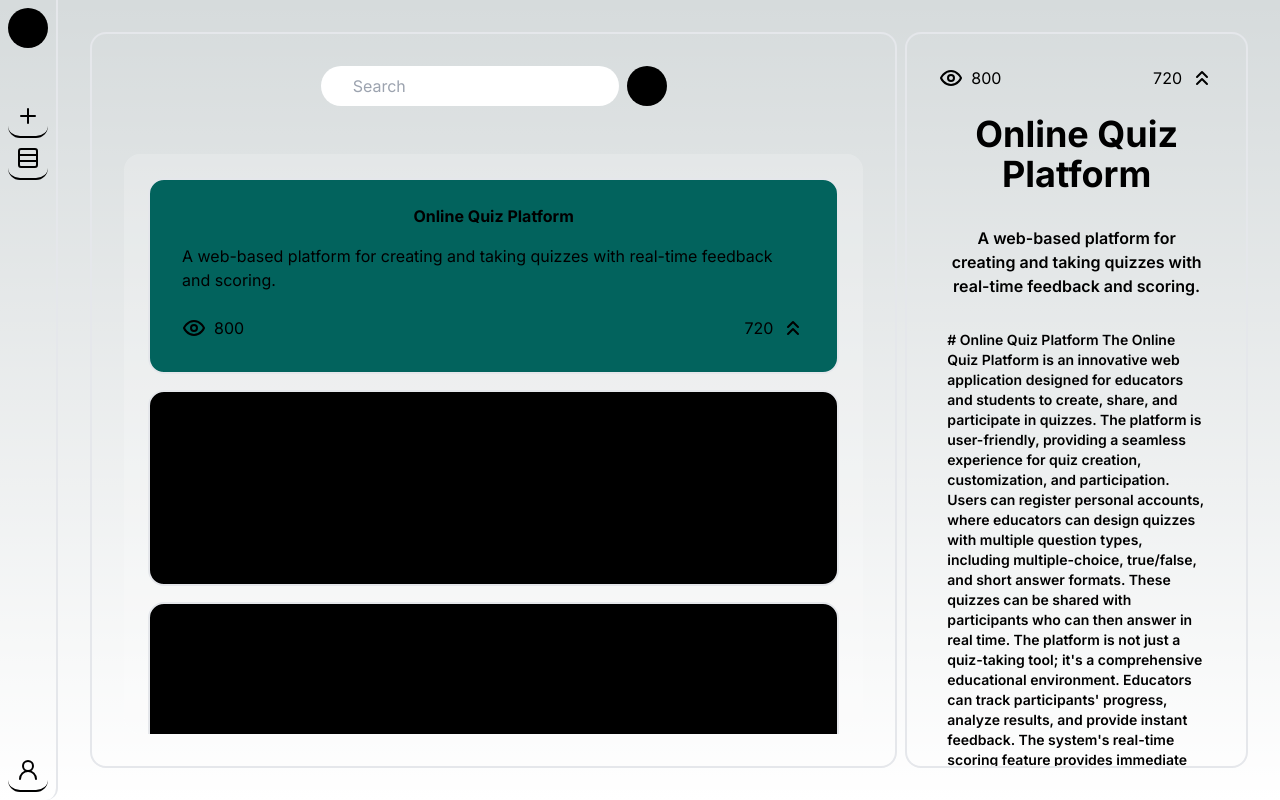
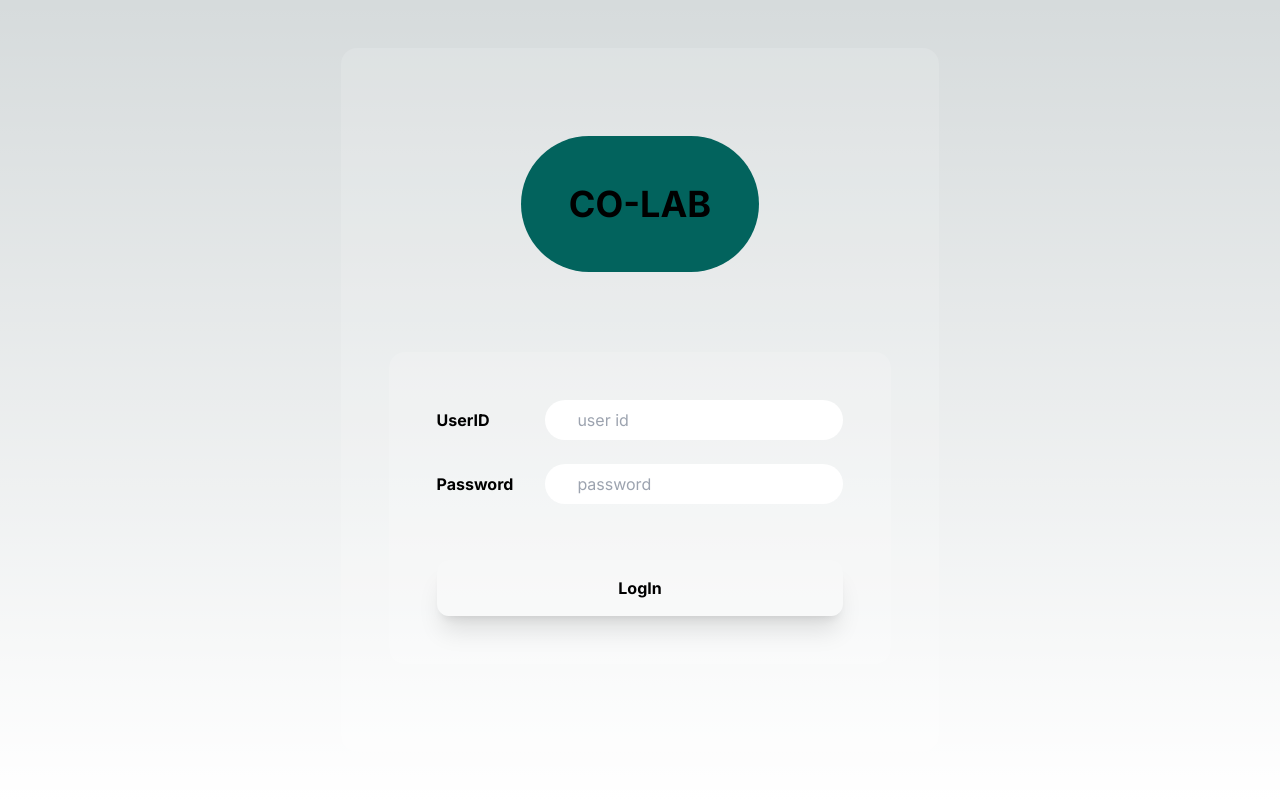
Before and after one commit to therealsunx/COLAB, a Next.js app in the folder colab/: page / in a window 1280 px wide. Built offline with nearby package versions, Linux system fonts and the light colour scheme.

Commit message:
few templated added

```diff
--- /dev/null
+++ b/colab/app/components/AuthPage.jsx
@@ -0,0 +1,42 @@
+import { useState } from "react";
+import { buttons } from "../misc/styles";
+
+const AuthPage = ({ setSessionToken }) => {
+    const [logData, setLogData] = useState({ userid: '', password: '' });
+    return (
+        <div className="h-screen flex m-auto p-12 justify-center">
+            <div className="flex flex-col w-fit items-center justify-around rounded-2xl p-12 bg-[#fff2]">
+                <p className="text-center text-4xl font-bold w-max p-12 rounded-full bg-primary">CO-LAB</p>
+
+                <div className="flex flex-col gap-6 p-12 bg-[#fff2] rounded-2xl">
+                    <div className="flex gap-8 justify-between items-center">
+                        <label className="font-bold">UserID</label>
+                        <input
+                            type="text"
+                            placeholder="user id"
+                            value={logData.userid}
+                            onChange={(e) => setLogData({ ...logData, userid: e.target.value })}
+                            className="px-8 py-2 rounded-full outline-none text-black"
+                        />
+                    </div>
+
+                    <div className="flex gap-8 justify-between items-center">
+                        <label className="font-bold">Password</label>
+                        <input
+                            type="password"
+                            placeholder="password"
+                            value={logData.password}
+                            onChange={(e) => setLogData({ ...logData, password: e.target.value })}
+                            className="px-8 py-2 rounded-full outline-none text-black"
+                        />
+                    </div>
+
+                    <button className={` px-6 py-4 bg-[#fff1] mt-8 font-bold ${buttons.bulb}`} onClick={() => setSessionToken('12341234')} >LogIn</button>
+                </div>
+
+            </div>
+        </div>
+    )
+}
+
+export default AuthPage;
--- a/colab/app/components/Feed.jsx
+++ b/colab/app/components/Feed.jsx
@@ -1,22 +1,23 @@
 import { useState } from "react";
-import { ChevronsUp, EyeIcon, Search } from "lucide-react";
+import { ChevronsUp, EyeIcon, Search, User } from "lucide-react";
 import { projects } from "../misc/dummy";
+import { buttons, cards } from "../misc/styles";
 
 const FeedProjectCard = ({ project, onClick, className }) => {
 
     return (
-        <div className={`flex flex-col items-center p-4 rounded-2xl border-2 bg-black ${className}`} onClick={onClick}>
+        <div className={`flex flex-col items-center ${className}`} onClick={onClick}>
             <p className="font-bold px-4 py-2">{project.title}</p>
             <p className="px-4 py-2">{project.description}</p>
 
             <div className="p-4 flex w-full justify-between">
                 <div className="flex gap-2">
-                    <EyeIcon className="hover:text-secondary hover:-translate-y-1 hover:scale-125 duration-300 cursor-pointer" />
+                    <EyeIcon className={buttons.mini} />
                     {project.impressions}
                 </div>
                 <div className="flex gap-2">
                     {project.upvotes}
-                    <ChevronsUp className="hover:text-secondary hover:-translate-y-1 hover:scale-125 duration-300 cursor-pointer" />
+                    <ChevronsUp className={buttons.mini} />
                 </div>
             </div>
         </div>
@@ -25,22 +26,24 @@ const FeedProjectCard = ({ project, onClick, className }) => {
 
 const ProjectDetailCard = ({ project }) => {
     return (
-        <div className="flex flex-col items-center text-center border-2 p-8 w-1/3 rounded-2xl overflow-auto">
+        <div className="flex flex-col gap-4 items-center bg-[#6666] border-2 p-8 w-1/3 rounded-2xl overflow-auto">
             <div className="flex w-full items-center justify-between">
                 <div className="flex gap-2">
-                    <EyeIcon className="hover:text-secondary hover:-translate-y-1 hover:scale-125 duration-300 cursor-pointer" />
+                    <EyeIcon className={buttons.mini} />
                     {project.impressions}
                 </div>
                 <div className="flex gap-2">
                     {project.upvotes}
-                    <ChevronsUp className="hover:text-secondary hover:-translate-y-1 hover:scale-125 duration-300 cursor-pointer" />
+                    <ChevronsUp className={buttons.mini} />
                 </div>
             </div>
-            <p className="text-4xl p-6 font-bold">{project.title}</p>
-            <p className="text-md p-2 font-semibold ">{project.description}</p>
+
+            <p className="text-4xl p-6 font-bold border-b-2">{project.title}</p>
+            <p className="text-md p-6 font-semibold border-b-2">{project.description}</p>
             <p className="text-sm px-2 py-6 text-left font-semibold">{project.readme}</p>
 
-            <div className="flex flex-col gap-2">
+
+            <div className="flex flex-col gap-2 border-t-2">
                 <p className="text-2xl font-bold p-3">Skills</p>
                 <div className="flex flex-wrap gap-4 py-4">
                     {project.skills.split(';').map((s, i) => (
@@ -62,10 +65,16 @@ const Feed = () => {
     }
 
     return (
-        <div className="flex justify-end gap-2 p-8">
+        <div className="flex justify-end gap-6 p-8">
 
             <div className="flex flex-col items-center p-8 border-2 rounded-2xl">
-                <div className="flex justify-center w-full gap-2 mb-12">
+                <div className="flex justify-between w-full gap-2 mb-12">
+                    <div className="flex items-center gap-4">
+                        <User className={buttons.icon} />
+                        Harka Sampang
+                    </div>
+
+                    <div className="flex">
                         <input
                             type="text"
                             value={searchPrmpt}
@@ -74,11 +83,12 @@ const Feed = () => {
                             onKeyDown={startSearch}
                             className="px-8 py-2 rounded-full text-zinc-600 outline-none"
                         />
-                    <Search className="bg-black hover:invert rounded-full p-2 w-10 h-10" onClick={startSearch} />
+                        <Search className={buttons.icon} onClick={startSearch} />
+                    </div>
                 </div>
 
                 <div className="bg-[#fff3] flex flex-col gap-4 p-6 rounded-2xl overflow-y-auto">
-                    {projects.map((p, i) => <FeedProjectCard project={p} key={i} onClick={() => setViewed(i)} className={(viewed === i) && "bg-primary"} />)}
+                    {projects.map((p, i) => <FeedProjectCard project={p} key={i} onClick={() => setViewed(i)} className={viewed === i ? cards.active : cards.projectFeed} />)}
                 </div>
             </div>
 
--- a/colab/app/components/HomePage.jsx
+++ b/colab/app/components/HomePage.jsx
@@ -1,10 +1,10 @@
 import Feed from "./Feed";
 import SideBar from "./SideBar";
 
-const HomePage = () => {
+const HomePage = ({ sessionToken, setSessionToken }) => {
     return (
         <div className="h-screen flex justify-between">
-            <SideBar />
+            <SideBar sessionToken={sessionToken} setSessionToken={setSessionToken} />
             <Feed />
         </div>
     )
--- a/colab/app/components/SideBar.jsx
+++ b/colab/app/components/SideBar.jsx
@@ -1,32 +1,33 @@
-import { AlignJustify, Plus, Rows3, UserRound, X } from "lucide-react";
+import { AlignJustify, LogOut, Plus, Rows3, UserRound, X } from "lucide-react";
 import { useState } from "react";
+import { buttons } from "../misc/styles";
 
-const SideBar = () => {
+const SideBar = ({ sessionToken, setSessionToken }) => {
     const [expand, setExpand] = useState(false);
     return (
         <div className="flex flex-col border-r-2 p-2 rounded-b-xl">
-            <div className="flex gap-2 items-center">
-                <div className={`${expand ? "rotate-180" : "rotate-0"} duration-500 w-fit p-2 bg-black rounded-full hover:invert`} onClick={() => setExpand(!expand)}>
+            <div className="flex gap-2 py-4 items-center">
+                <div className={`${expand ? "rotate-180" : "rotate-0"} duration-500 ${buttons.icon}`} onClick={() => setExpand(!expand)}>
                     {expand ? <X /> : <AlignJustify />}
                 </div>
                 {expand && <p className="font-bold text-2xl px-12">CO-LAB</p>}
             </div>
 
             <div className="flex flex-col flex-grow justify-between">
-                <div className="flex flex-col">
-                    <button className="flex gap-4 p-2 rounded-xl border-b-2 mt-12 border-black hover:border-secondary">
+                <div className="flex flex-col gap-4">
+                    <button className={`flex gap-4 p-2 ${buttons.bulb}`} >
                         <Plus />
-                        {expand && <p className="px-12">Create Project</p>}
+                        {expand && <p className="px-12 w-max">Create Project</p>}
                     </button>
-                    <button className="flex gap-4 p-2 rounded-xl border-b-2 border-black hover:border-secondary">
+                    <button className={`flex gap-4 p-2 ${buttons.bulb}`}>
                         <Rows3 />
-                        {expand && <p className="px-12">My Projects</p>}
+                        {expand && <p className="px-12 w-max">My Projects</p>}
                     </button>
                 </div>
 
-                <button className="flex gap-4 p-2 rounded-xl border-b-2 border-black hover:border-secondary">
-                    <UserRound />
-                    {expand && <p className="px-12">LogIn/SignUp</p>}
+                <button className={`flex gap-4 p-2 mb-4 ${buttons.bulb}`} onClick={() => setSessionToken('')}>
+                    {sessionToken ? <LogOut /> : <UserRound />}
+                    {expand && <p className="px-12">{sessionToken ? "LogOut" : "LogIn/SignUp"}</p>}
                 </button>
             </div>
         </div>
--- a/colab/app/globals.css
+++ b/colab/app/globals.css
@@ -17,7 +17,15 @@
 }
 
 *::-webkit-scrollbar {
-  display: none;
+  width: 0.5rem;
+  padding: 1rem 0;
+  background: #aaaa;
+  border-radius: 2rem;
+}
+
+*::-webkit-scrollbar-thumb {
+  background-color: #0ffa;
+  border-radius: 2rem;
 }
 
 body {
--- /dev/null
+++ b/colab/app/misc/styles.jsx
@@ -0,0 +1,10 @@
+export const buttons = {
+    bulb : "shadow-xl hover:bg-white hover:shadow-secondary rounded-xl hover:text-black",
+    icon : "rounded-full bg-black hover:invert w-10 h-10 p-2",
+    mini: "hover:text-tertiary hover:-translate-y-1 hover:scale-125 duration-300 cursor-pointer"
+}
+
+export const cards = {
+    projectFeed: "p-4 rounded-2xl hover:bg-primary bg-black",
+    active : "text-black bg-secondary p-4 rounded-2xl"
+}
--- a/colab/app/page.js
+++ b/colab/app/page.js
@@ -2,9 +2,11 @@
 
 import { useState } from "react";
 import HomePage from "./components/HomePage";
+import AuthPage from "./components/AuthPage";
 
 export default function Home() {
   const [boardURL, setBoardURL] = useState('');
+  const [sessionToken, setSessionToken] = useState('');
 
   const getRandomBoard = async () => {
     try {
@@ -20,6 +22,6 @@ export default function Home() {
   }
 
   return (
-    <HomePage />
+    sessionToken ? <HomePage sessionToken={sessionToken} setSessionToken={setSessionToken} /> : <AuthPage setSessionToken={setSessionToken} />
   )
 }
--- a/colab/tailwind.config.js
+++ b/colab/tailwind.config.js
@@ -9,7 +9,8 @@ module.exports = {
     extend: {
       colors: {
         primary: '#02635d',
-        secondary: '#8afff1'
+        secondary: '#8afff1',
+        tertiary: '#fca103'
       }
     },
   },
```
Lines whose indentation alone changed are shown as unchanged.
